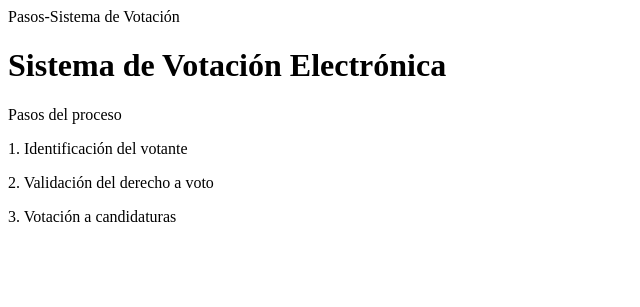
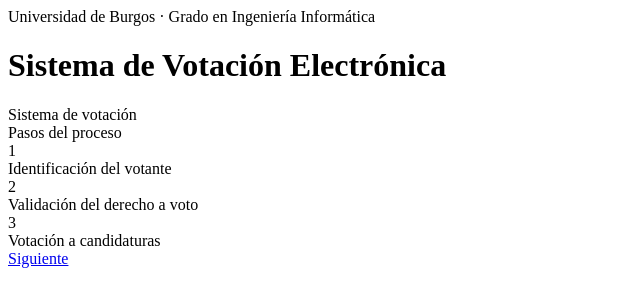
Before and after one commit to gadea4/TFG_GII_SistemaVotacionEnLinea, a Python web app: template templates/pasos.html in a window 1280 px wide. Shown: the top 307 px of the page, without its empty margins (0-640 px from the left). Run offline with Jinja, Linux system fonts and the light colour scheme; the template is opened without the code that fills it, so the values that code supplies are empty.

Commit message:
update pasos.html
Incorporación de botones

```diff
--- a/templates/pasos.html
+++ b/templates/pasos.html
@@ -1,16 +1,53 @@
 <!DOCTYPE html>
 <html lang="es">
-    <head>
-        <meta charset="UTF-8"
-        <title>Pasos-Sistema de Votación</title>
-    </head>
-    <body>
-        <h1>Sistema de Votación Electrónica</h1>
+<head>
+  <meta charset="UTF-8">
+  <title>Pasos — Sistema de Votación</title>
+</head>
+<body>
 
-        <p>Pasos del proceso</p>
-        <p> 1. Identificación del votante</p>
-        <p> 2. Validación del derecho a voto</p>
-        <p> 3. Votación a candidaturas</p>
+  <div class="hdr-top">
+    <div class="hdr-top-txt">Universidad de Burgos · Grado en Ingeniería Informática</div>
+  </div>
 
+  <div class="hdr-titulo">
+    <h1>Sistema de Votación Electrónica</h1>
+  </div>
+
+  <div class="contenido">
+
+    <div class="tabs">
+      <div class="tab">Sistema de votación</div>
+    </div>
+
+    <div class="panel">
+      <div class="panel-titulo">Pasos del proceso</div>
+
+      <div class="panel-body">
+
+        <div class="pasos-lista">
+
+          <div class="paso-item">
+            <div class="paso-num">1</div>
+            <div class="paso-titulo">Identificación del votante</div>
+          </div>
+
+          <div class="paso-item">
+            <div class="paso-num">2</div>
+            <div class="paso-titulo">Validación del derecho a voto</div>
+          </div>
+
+          <div class="paso-item">
+            <div class="paso-num">3</div>
+            <div class="paso-titulo">Votación a candidaturas</div>
+          </div>
+
+        </div>
+
+        <div class="zona-boton">
+            <a href="/dni" class ="btn-primario">Siguiente</a>
+        </div>
+        </div>
+        </div>
     </body>
-</html>
+   </html>
```
